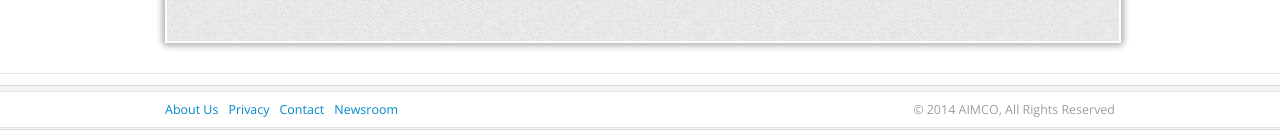
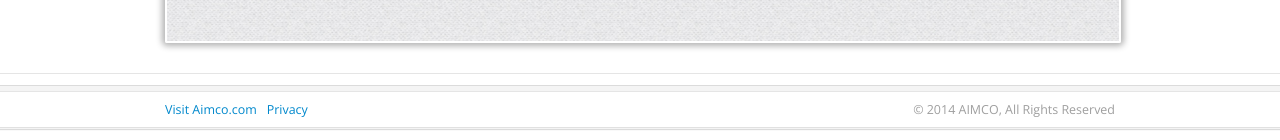
Before and after one commit to WordsPicturesIdeas/AimcoCorporateCitizenship, a PHP site: page /index.php in a window 1280 px wide. Shown: the part 1413-1553 px from the top of the page. Run offline with PHP 8.4, Linux system fonts and the light colour scheme; data that the repository does not hold is empty; some libraries are stand-ins or nearby versions.

Commit message:
updates footer

```diff
--- a/__includes/inc.footer.php
+++ b/__includes/inc.footer.php
@@ -3,10 +3,13 @@
 			<div class="container clearfix">
 				<nav class="pull-left">
 					<ul>
-						<li><a href="http://www.aimco.com/about-us/our-business/property-operations">About Us</a><li>
+						<!-- <li><a href="http://www.aimco.com/about-us/our-business/property-operations">About Us</a><li> -->
+						<li><a href="http://www.aimco.com/">Visit Aimco.com</a></li>
 						<li><a href="http://www.aimco.com/privacy">Privacy</a></li>
+						<!--
 						<li><a href="http://www.aimco.com/contact-us">Contact</a></li>
 						<li><a href="http://www.aimco.com/press-room/press-releases">Newsroom</a></li>
+						-->
 					</ul>
 				</nav>
 				<p class="copy">&copy; <?php echo date("Y")?> AIMCO, All Rights Reserved</p>
```
